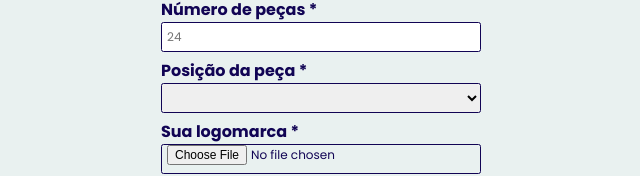
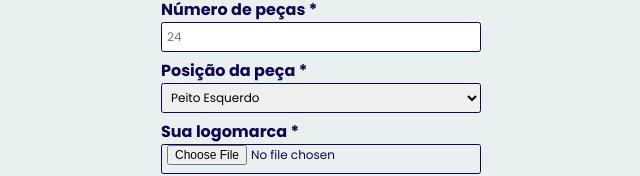
Before and after one commit to Wallace027Dev/ofc-site, a React (Create React App) app: page /contact-us in a window 1280 px wide. Shown: the part 245-421 px from the top of the page, without its empty margins (319-959 px from the left). Built offline with nearby package versions, Linux system fonts and the light colour scheme.

Commit message:
feat: sent the form (the input:file data is bugged)

```diff
--- a/package.json
+++ b/package.json
@@ -3,6 +3,7 @@
   "version": "0.1.0",
   "private": true,
   "dependencies": {
+    "@emailjs/browser": "^3.11.0",
     "@splidejs/react-splide": "^0.7.12",
     "@splidejs/splide": "^4.1.4",
     "@testing-library/jest-dom": "^5.16.5",
--- a/src/pages/ContactUs/index.js
+++ b/src/pages/ContactUs/index.js
@@ -1,5 +1,6 @@
 import { useState } from "react";
 import Container, { Form } from "./styles";
+import emailjs from "@emailjs/browser";
 
 export default function ContactUs() {
   const [name, setName] = useState("");
@@ -7,22 +8,65 @@ export default function ContactUs() {
   const [email, setEmail] = useState("");
   const [piecesQuantity, setPiecesQuantity] = useState("");
   const [location, setLocation] = useState("");
+  const [message, setMessage] = useState("");
   const [photoFile, setPhotoFile] = useState("");
-  const [message, setMessage] = useState("");
+
+  const handleFileChange = (e) => {
+    const selectedFile = e.target.files[0];
+    setPhotoFile(selectedFile);
+  };
 
   function sendEmail(e) {
     e.preventDefault();
 
-    if (!(name, telNumber, email, piecesQuantity, location, photoFile)) {
-      alert("preencha os campos obrigatórios");
+    if (
+      !(name && telNumber && email && piecesQuantity && location && photoFile)
+    ) {
+      alert("Preencha todos os campos obrigatórios");
       return;
     }
+
+    const formData = new FormData();
+    formData.append("from_name", name);
+    formData.append("phone", telNumber);
+    formData.append("from_email", email);
+    formData.append("location", location);
+    formData.append("pieces_quantity", piecesQuantity);
+    formData.append("message", message);
+
+    // Adicionar o arquivo ao FormData
+    if (photoFile) {
+      formData.append("photo_file", photoFile);
+    }
+
+    emailjs
+      .sendForm(
+        "service_kqkdsvv",
+        "template_atmh9ut",
+        document.querySelector("form"),
+        "wKg0O3WLJGXQxw2sp"
+      )
+      .then(
+        (response) => {
+          console.log("Email enviado", response.status, response.text);
+          setName("");
+          setTelNumber("");
+          setEmail("");
+          setPiecesQuantity("");
+          setLocation("");
+          setMessage("");
+          setPhotoFile("");
+        },
+        (error) => {
+          console.log("ERROR:", error);
+        }
+      );
   }
 
   return (
     <Container>
       <h1>Faça um orçamento conosco</h1>
-      <Form onSubmit={sendEmail}>
+      <Form enctype="multipart/form-data" method="post" onSubmit={sendEmail}>
         <label htmlFor="fname">Nome *</label>
         <input
           name="fname"
@@ -64,18 +108,29 @@ export default function ContactUs() {
         />
 
         <label htmlFor="location">Posição da peça *</label>
-        <select name="location" id="location">
-          <option value="" disabled selected></option>
-          <option value="peito-padrao">Peito Esquerdo</option>
-          <option value="peito-direito">Peito Direito</option>
-          <option value="peito-centralizado">Peito Centralizado</option>
-          <option value="costa-ou-pala">Costa Centralizada / Pala</option>
-          <option value="perna-bermuda">Perna de Bermuda</option>
-          <option value="outro">Outras opções</option>
+        <select
+          name="location"
+          id="location"
+          onChange={(e) =>
+            setLocation(e.target.options[e.target.selectedIndex].text)
+          }
+          value={location || ""}
+        >
+          <option value="Peito Esquerdo">Peito Esquerdo</option>
+          <option value=">Peito Direito">Peito Direito</option>
+          <option value="Peito Centralizado">Peito Centralizado</option>
+          <option value="Costa">Costa Centralizada / Pala</option>
+          <option value="Perna de Bermuda">Perna de Bermuda</option>
+          <option value="Outras opções">Outras opções</option>
         </select>
 
-        <label htmlFor="photo-file">Sua logomarca *</label>
-        <input type="file" name="photo-file" id="photo-file" />
+        <label htmlFor="my_file">Sua logomarca *</label>
+        <input
+          type="file"
+          name="my_file"
+          id="my_file"
+          onChange={handleFileChange}
+        />
 
         <label htmlFor="fmessage">Descreva mais sobre seu bordado</label>
         <textarea
@@ -84,9 +139,11 @@ export default function ContactUs() {
           cols="30"
           rows="5"
           placeholder="Tamanhos aproximado, cores desejadas, posição desejada, etc."
+          value={message}
+          onChange={(e) => setMessage(e.target.value)}
         />
 
-        <button>ENVIAR</button>
+        <button type="submit">ENVIAR</button>
       </Form>
     </Container>
   );
```
Also changed, not shown: 1 other file (tests, documents, lock files or other folders).
